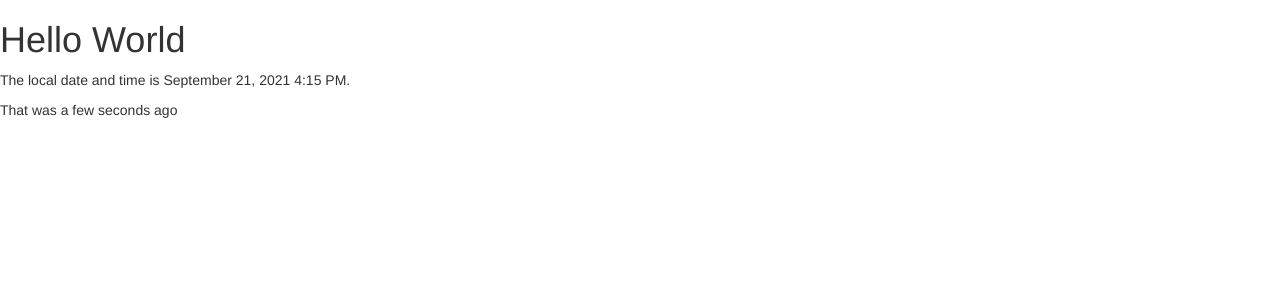
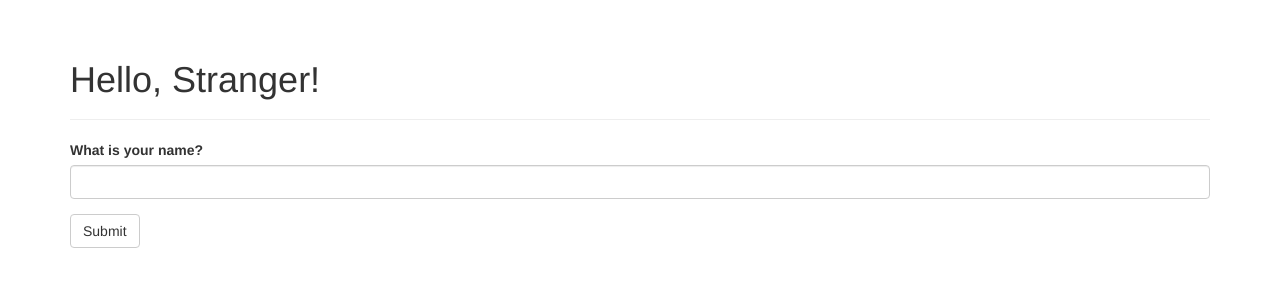
Before and after one commit to malika65/flasky_blog_api, a Flask app: page / in a window 1280 px wide. Shown: the part 52-352 px from the top of the page. Run offline with Flask 2, Linux system fonts and the light colour scheme; some libraries are stand-ins or nearby versions.

Commit message:
Add form

```diff
--- a/hello.py
+++ b/hello.py
@@ -1,7 +1,9 @@
 from flask import Flask, render_template
 from flask_bootstrap import Bootstrap
 from flask_moment import Moment
-
+from flask_wtf import FlaskForm
+from wtforms import StringField,SubmitField
+from wtforms.validators import DataRequired
 from datetime import datetime
 
 # app instance
@@ -12,11 +14,21 @@ app.config['SECRET_KEY'] = 'hard to guess string'
 bootstrap = Bootstrap(app)
 moment = Moment(app)
 
+class NameForm(FlaskForm):
+    #The DataRequired() validator ensures that the field is not submitted empty
+    name = StringField('What is your name?', validators=[DataRequired()])
+    submit = SubmitField('Submit')
 
-
-@app.route('/')
+@app.route('/', methods=['GET', 'POST'])
 def index():
-    return render_template('index.html',current_time=datetime.utcnow())
+    name = None
+    form = NameForm()
+    # validate_on_submit() returns True when the form was submitted
+    # and the data was accepted by all the field validators
+    if form.validate_on_submit():
+        name = form.name.data
+        form.name.data = ''
+    return render_template('index.html', form=form, name=name)
 
 
 @app.route('/user/<name>')
--- a/templates/index.html
+++ b/templates/index.html
@@ -1,6 +1,9 @@
 {% extends "base.html" %}
-{% block content %}
-<h1>Hello World</h1>
-<p>The local date and time is {{ moment(current_time).format('LLL') }}.</p>
-<p>That was {{ moment(current_time).fromNow(refresh=True) }}</p>
+{% import "bootstrap/wtf.html" as wtf %}
+
+{% block page_content %}
+<div class="page-header">
+    <h1>Hello, {% if name %}{{ name }}{% else %}Stranger{% endif %}!</h1>
+</div>
+{{ wtf.quick_form(form) }}
 {% endblock %}
```
